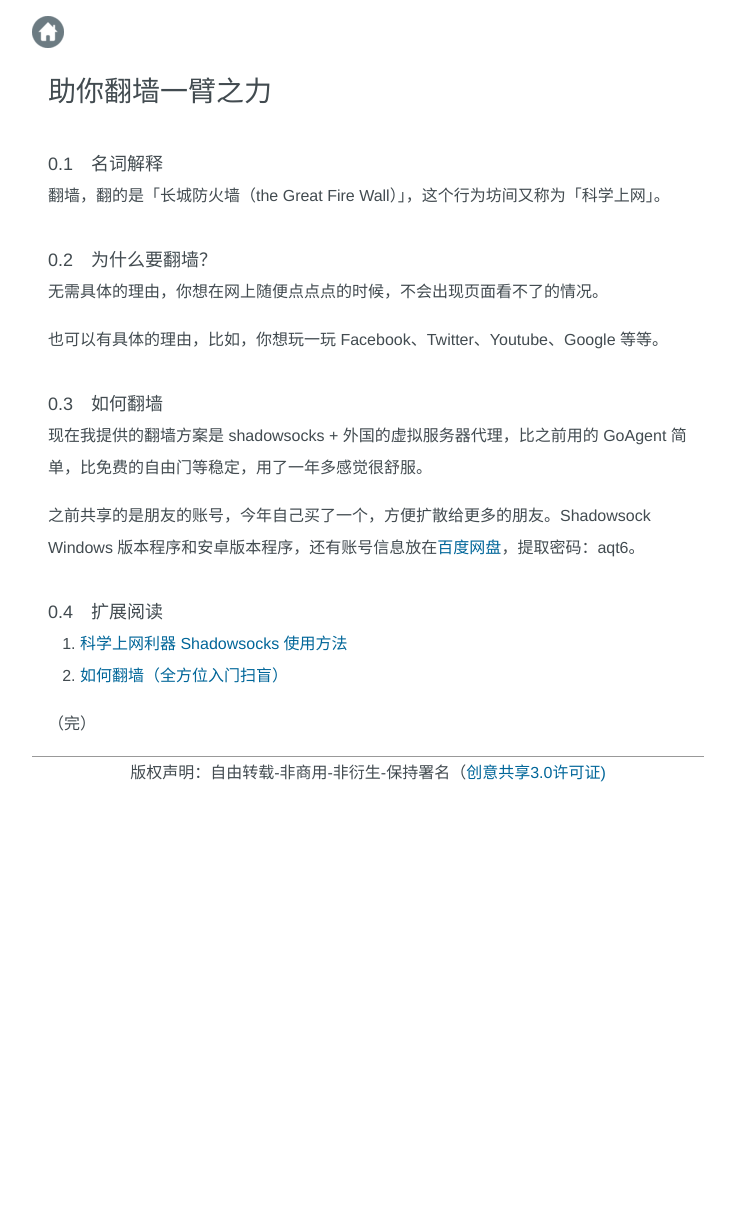
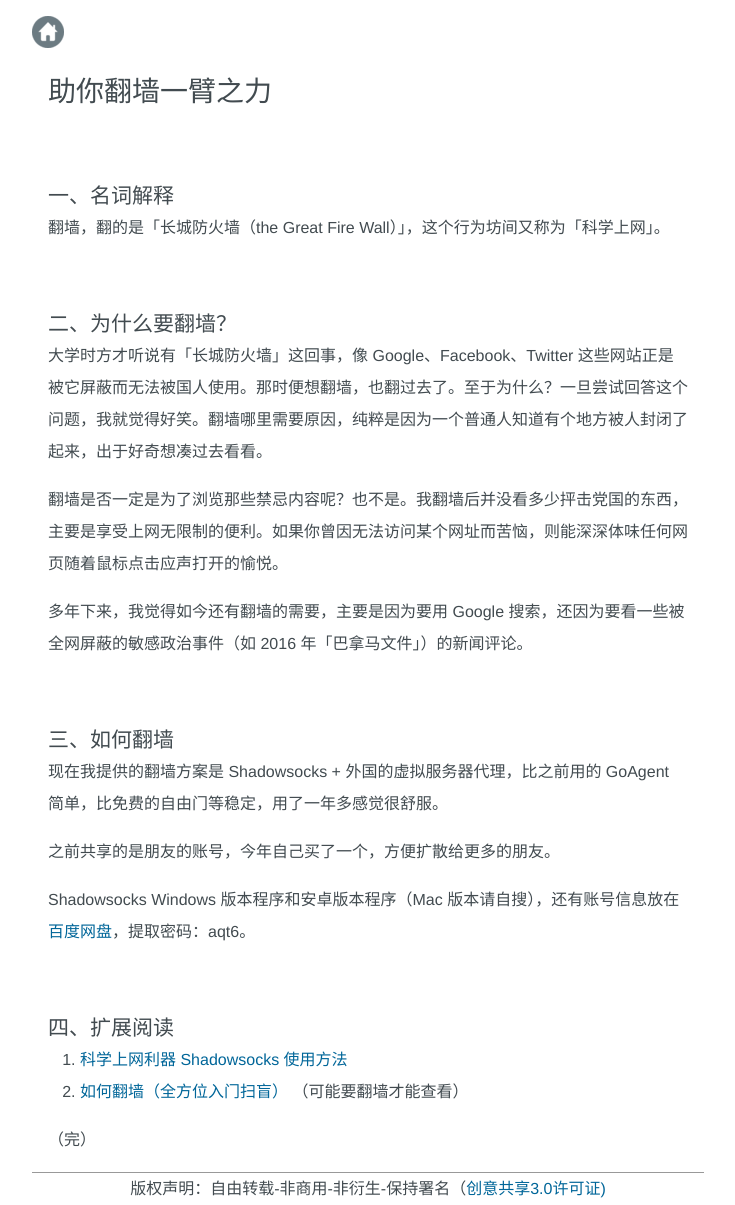
Before and after one commit to 90lzy/90lzy.github.io, a Jekyll site: the page built from _posts/2017-01-11-break-through-the-gfw.md, in a window 1280 px wide. Shown: the whole page, without its empty margins (224-959 px from the left). Built offline with Jekyll 4.4.1, drawn with Linux system fonts in a browser that asks for light colours; before the commit the page ends 900 px from its top, so only the background shows below that.

Commit message:
refine article

```diff
--- a/_posts/2017-01-11-break-through-the-gfw.md
+++ b/_posts/2017-01-11-break-through-the-gfw.md
@@ -3,25 +3,29 @@
 title: "助你翻墙一臂之力"
 tags: ["工具","翻墙"]
 ---
-### 名词解释
+## 名词解释
 
 翻墙，翻的是「长城防火墙（the Great Fire Wall）」，这个行为坊间又称为「科学上网」。
 
-### 为什么要翻墙？
+## 为什么要翻墙？
 
-无需具体的理由，你想在网上随便点点点的时候，不会出现页面看不了的情况。
+大学时方才听说有「长城防火墙」这回事，像 Google、Facebook、Twitter 这些网站正是被它屏蔽而无法被国人使用。那时便想翻墙，也翻过去了。至于为什么？一旦尝试回答这个问题，我就觉得好笑。翻墙哪里需要原因，纯粹是因为一个普通人知道有个地方被人封闭了起来，出于好奇想凑过去看看。
 
-也可以有具体的理由，比如，你想玩一玩 Facebook、Twitter、Youtube、Google 等等。
+翻墙是否一定是为了浏览那些禁忌内容呢？也不是。我翻墙后并没看多少抨击党国的东西，主要是享受上网无限制的便利。如果你曾因无法访问某个网址而苦恼，则能深深体味任何网页随着鼠标点击应声打开的愉悦。
 
-### 如何翻墙
+多年下来，我觉得如今还有翻墙的需要，主要是因为要用 Google 搜索，还因为要看一些被全网屏蔽的敏感政治事件（如 2016 年「巴拿马文件」）的新闻评论。
 
-现在我提供的翻墙方案是 shadowsocks + 外国的虚拟服务器代理，比之前用的 GoAgent 简单，比免费的自由门等稳定，用了一年多感觉很舒服。
+## 如何翻墙
 
-之前共享的是朋友的账号，今年自己买了一个，方便扩散给更多的朋友。Shadowsock Windows 版本程序和安卓版本程序，还有账号信息放在[百度网盘](https://pan.baidu.com/s/1dEQ7aWL)，提取密码：aqt6。
+现在我提供的翻墙方案是 Shadowsocks + 外国的虚拟服务器代理，比之前用的 GoAgent 简单，比免费的自由门等稳定，用了一年多感觉很舒服。
 
-### 扩展阅读
+之前共享的是朋友的账号，今年自己买了一个，方便扩散给更多的朋友。
+
+Shadowsocks Windows 版本程序和安卓版本程序（Mac 版本请自搜），还有账号信息放在[百度网盘](https://pan.baidu.com/s/1dEQ7aWL)，提取密码：aqt6。
+
+## 扩展阅读
 
 1. [科学上网利器 Shadowsocks 使用方法](https://ttt.tt/150/)
-1. [如何翻墙（全方位入门扫盲）](https://program-think.blogspot.com/2009/05/how-to-break-through-gfw.html)
+1. [如何翻墙（全方位入门扫盲）](https://program-think.blogspot.com/2009/05/how-to-break-through-gfw.html) （可能要翻墙才能查看）
 
 （完）
```
Also changed, not shown: _posts/2017-02-06-words-on-the-wall.md (+3 -3 lines).
